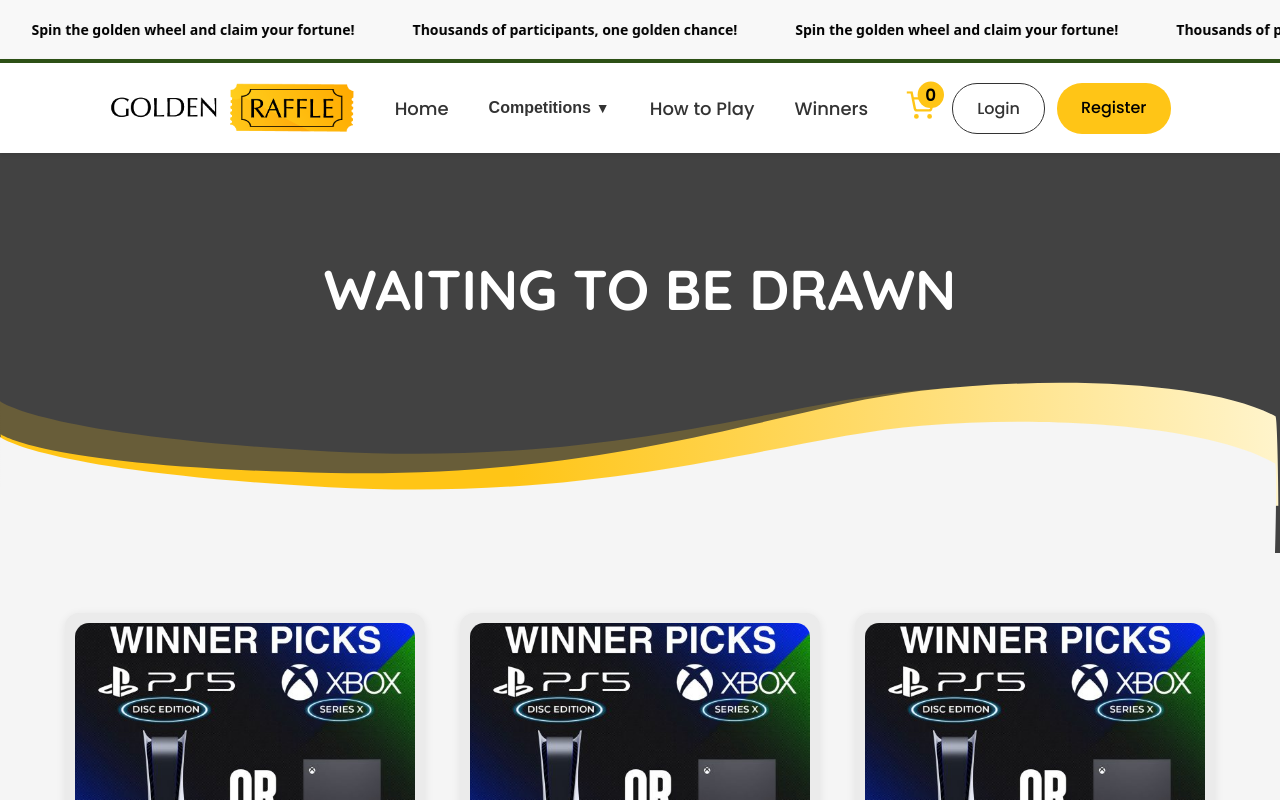
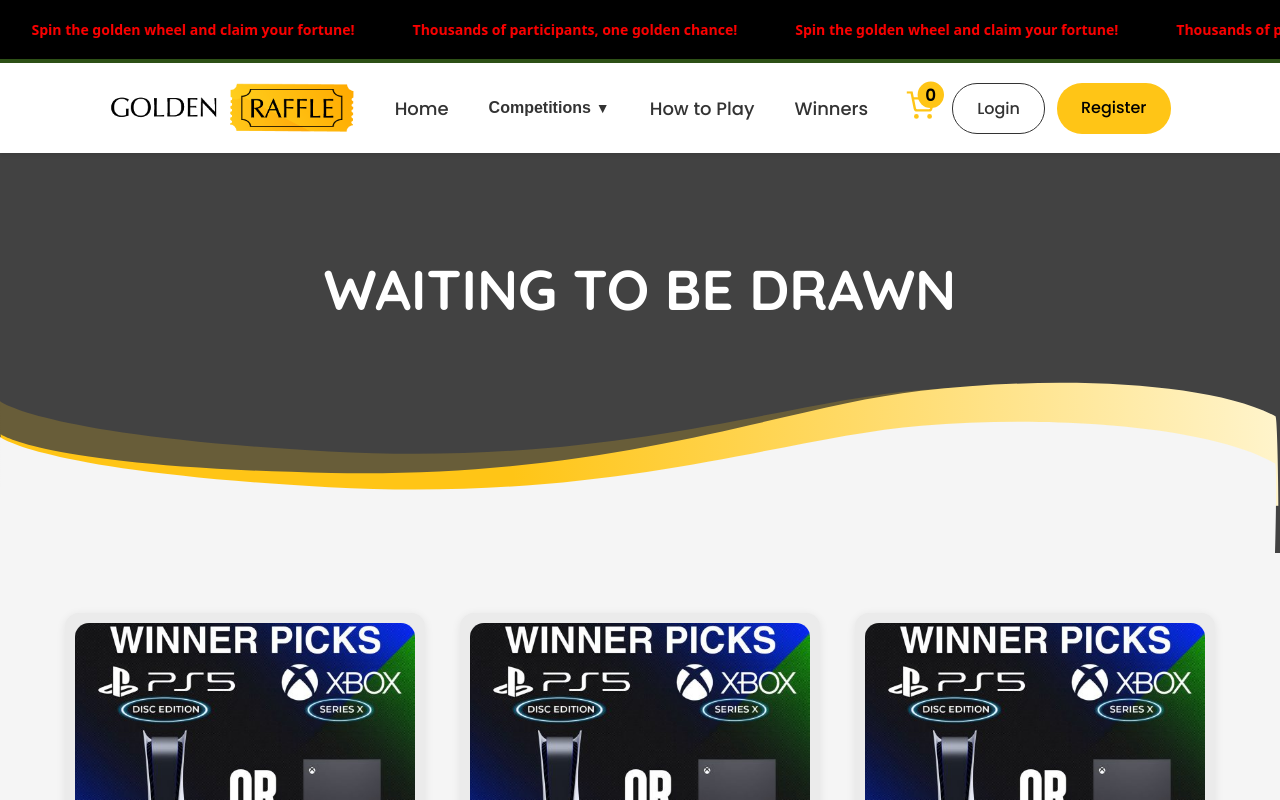
Before and after one commit to shif-aahmed/raffle-united, a React (Vite) app: page /waiting-to-be-drawn in a window 1280 px wide. Built offline with nearby package versions, Linux system fonts and the light colour scheme.

Commit message:
created new screens

```diff
--- a/src/components/LanguageTicker/LanguageTicker.css
+++ b/src/components/LanguageTicker/LanguageTicker.css
@@ -5,7 +5,7 @@
   overflow: hidden;
   display: block;
   padding: 12px 0;
-  background-color: #f8f8f8;
+  background-color: #000000;
   width: 100%;
   perspective: 800px; /* for 3D tilt effect */
 }
@@ -41,7 +41,7 @@
 #lang-slider .item {
   padding: 10px 16px;
   border-radius: 25px;
-  color: #000000;
+  color: #ff0000;
   font: 600 14px/1.1 system-ui, -apple-system, Segoe UI, Roboto, Arial, sans-serif;
   background-size: 300% 300%;
   animation: gradientShift 5s ease infinite;
```
